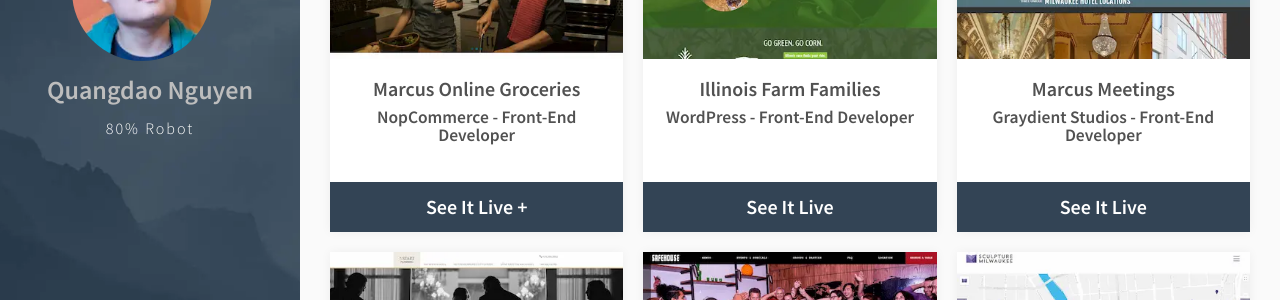
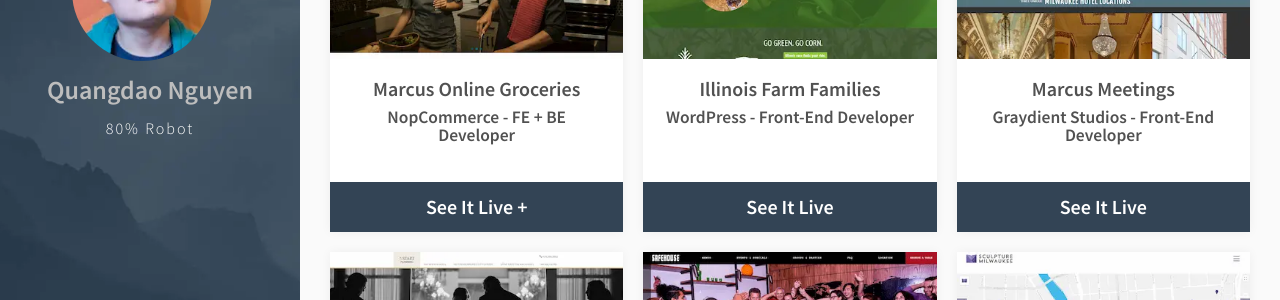
Before and after one commit to quangdaon/quangdao.com, a Jekyll site: the page built from pages/projects.md, in a window 1280 px wide and 900 px high, scrolled down 609 px. Shown: the part 154-454 px from the top of the window. Built offline with Jekyll 4.4.1, drawn with Linux system fonts in a browser that asks for light colours.

Commit message:
grocery role

```diff
--- a/_portfolio/grocery-carts.md
+++ b/_portfolio/grocery-carts.md
@@ -1,7 +1,7 @@
 ---
 title: Marcus Online Groceries
 type: Website Redesign
-role: Front-End Developer
+role: FE + BE Developer
 platform: NopCommerce
 priority: 4
 links:
```
